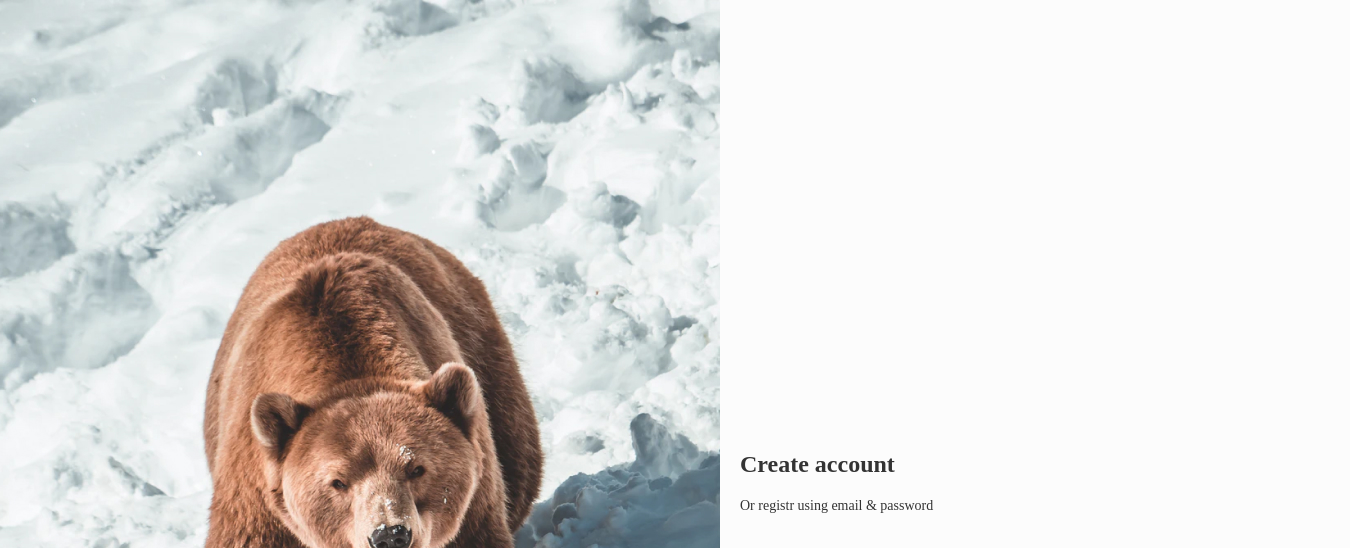
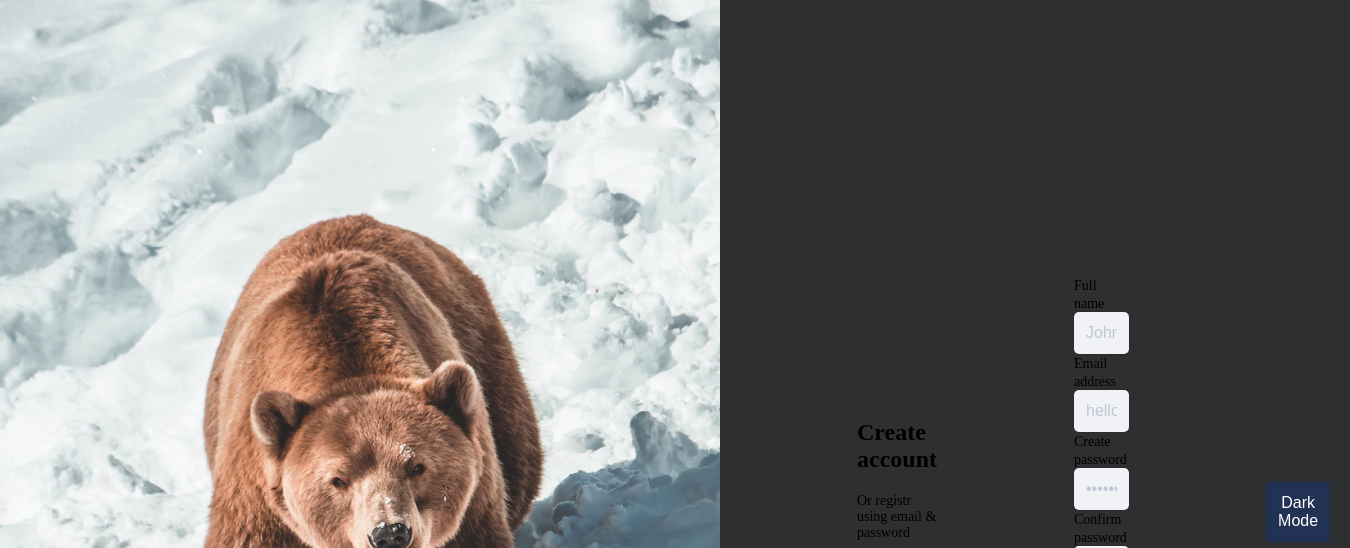
Before and after one commit to ulyanatouch/Ui-Kit, a plain HTML site: page index.html in a window 1280 px wide. Shown: the top 548 px of the page, 1350 px wide, since content can reach past the window. Drawn offline with Linux system fonts and the light colour scheme.

Commit message:
Update style.css

```diff
--- a/style.css
+++ b/style.css
@@ -5,14 +5,8 @@
 }
 
 body.light-mode {
-    background-color: #fcfcfc;
-    color: #333333;
-  }
-
-  /* Стили для темной темы */
-  body.dark-mode {
-    background-color: #333333;
-    color: #ffffff;
+  border-radius: 10px;
+  background: var(--black-02, #2d2f30);
 }
 
 .form.dark-mode {
@@ -21,23 +15,19 @@ body.light-mode {
 }
 
 .container {
-    display: grid;
-    grid-template-columns: 1fr 1fr;
+  display: inline-flex;
+  height: 1024px;
+  padding-right: 0px;
   align-items: center;
-    gap: 20px; /*зазор между элементами  */
-    justify-content: center;
-    height: 100vh;
+  gap: 137px;
 }
 
-.form-container {
 
-}
 
 .big-img {
   max-width: 100%;
   /* padding: 40px; */
 }
-
 
 .mode {
   display: block;
@@ -99,7 +89,7 @@ input::placeholder {
 .form_button {
 }
 
-/* Для мобильных устройств вы можете изменить порядок столбцов */
+
 @media (max-width: 768px) {
   .container {
     grid-template-columns: 1fr;
```
Lines whose indentation alone changed are shown as unchanged.
